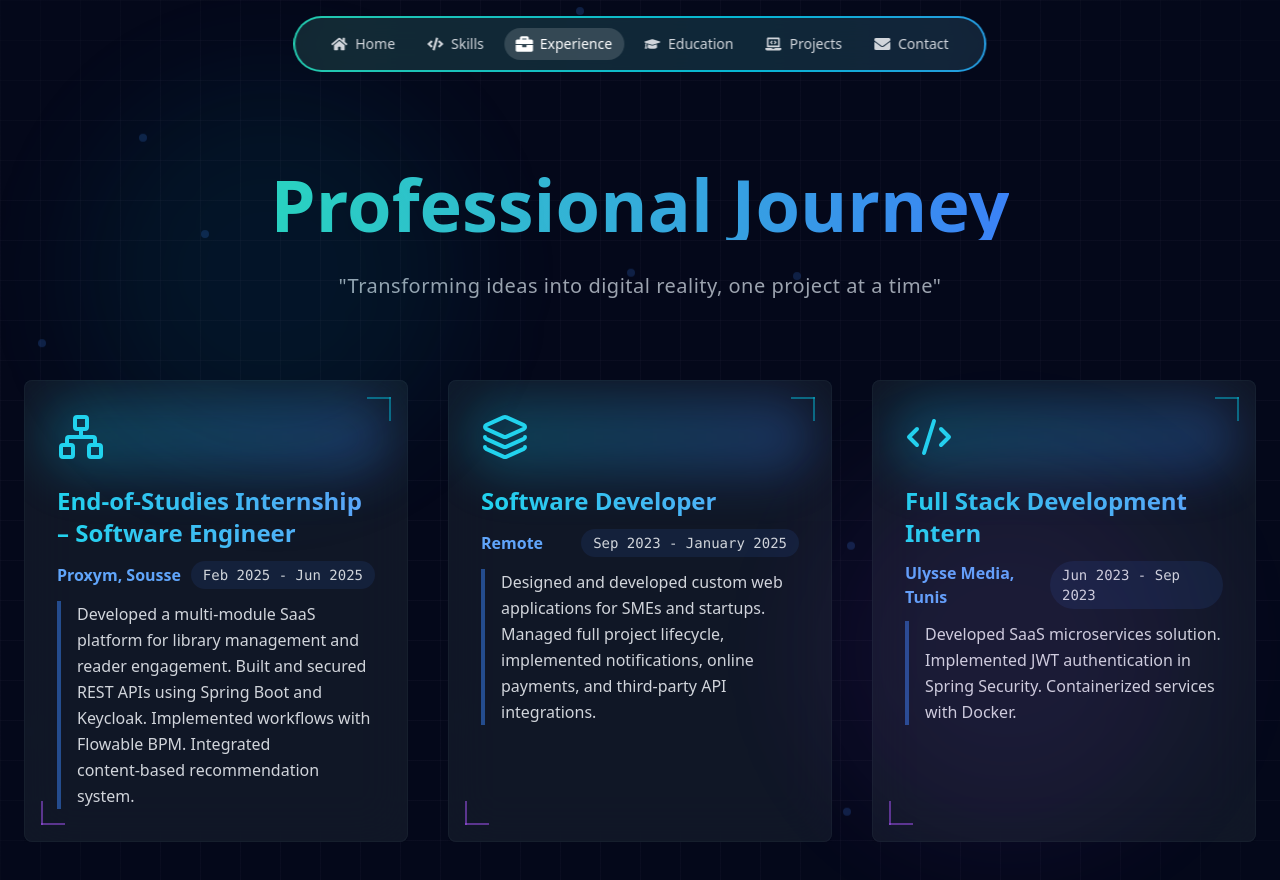
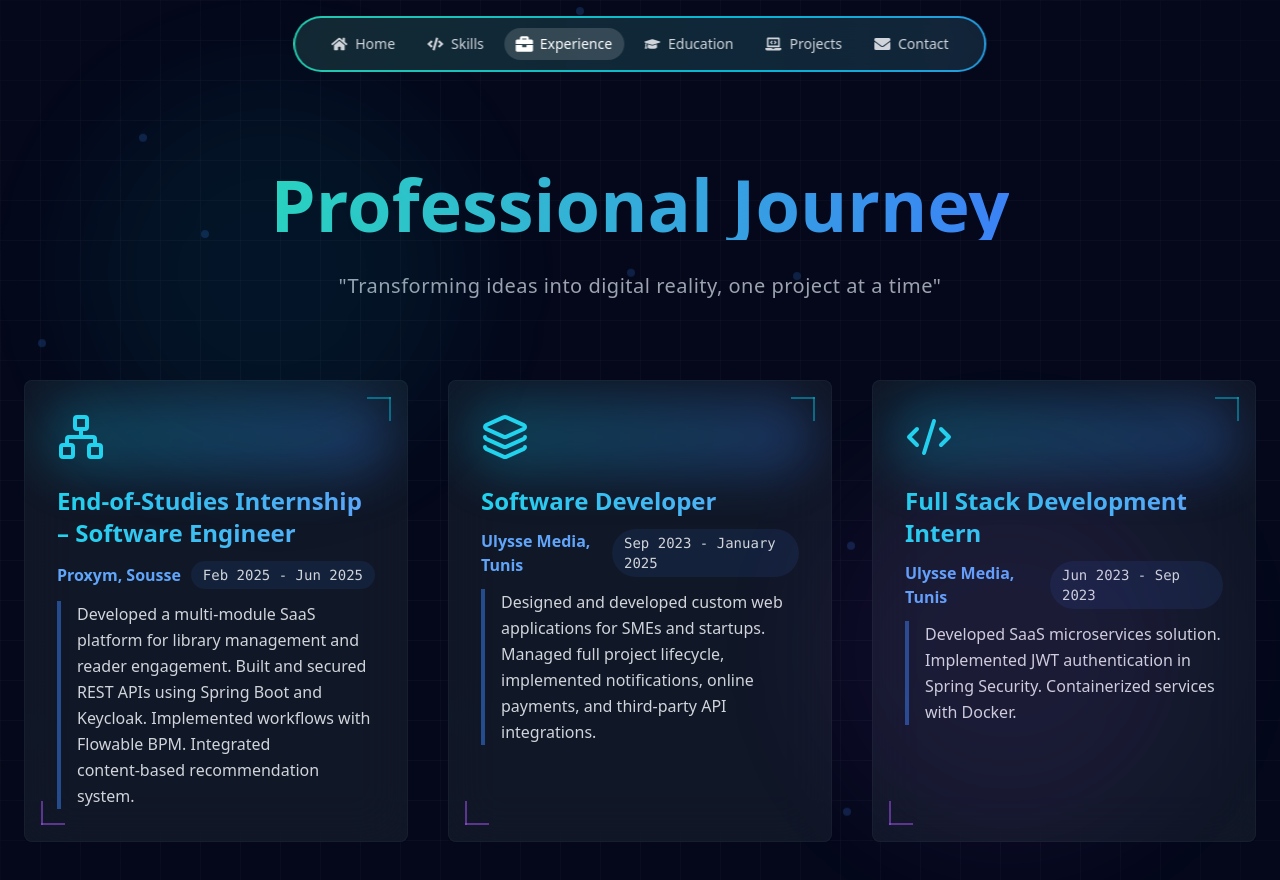
Before and after one commit to maryemderbali/Portfolio, a React (Vite) app: page /#/experience in a window 1280 px wide. Shown: the top 880 px of the page. Built offline with nearby package versions, Linux system fonts and the light colour scheme.

Commit message:
Update Experience.jsx

```diff
--- a/src/pages/Experience/Experience.jsx
+++ b/src/pages/Experience/Experience.jsx
@@ -64,7 +64,7 @@ const ExperienceSection = () => {
     {
       icon: Layers,
       title: "Software Developer ",
-      company: "Remote",
+      company: "Ulysse Media, Tunis",
       period: "Sep 2023 - January 2025",
       description:
         "Designed and developed custom web applications for SMEs and startups. Managed full project lifecycle, implemented notifications, online payments, and third-party API integrations.",
```
